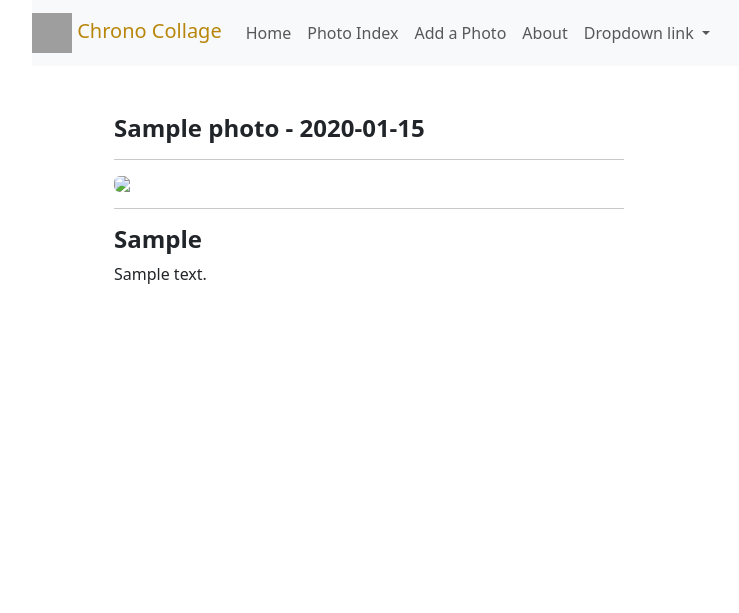
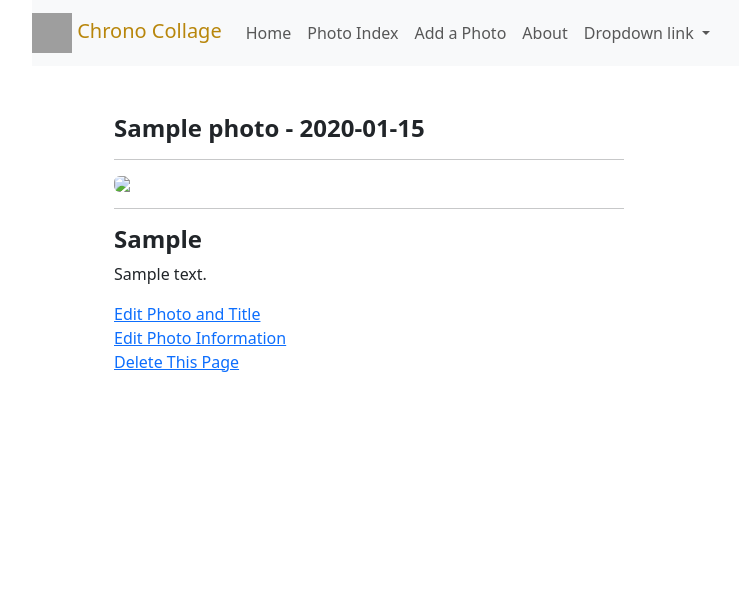
Before and after one commit to robjawn/Chrono-Collage, a Django app: template main_app/templates/photos/detail.html in a window 1280 px wide. Shown: the top 613 px of the page, without its empty margins (16-755 px from the left). Run offline with Django 4.2, Linux system fonts and the light colour scheme; the template is opened without the code that fills it: values that come from a table or form of the project are taken from there, others are empty; tables that the repository leaves empty hold one stand-in row (values such as "Sample post"); grey boxes are pictures that could not be loaded.

Commit message:
adds delete functionality and wip on update functionality

```diff
--- a/main_app/templates/main_app/photo_form.html
+++ b/main_app/templates/main_app/photo_form.html
@@ -6,7 +6,7 @@
     {{ photo_form.as_p }}
     {{ photo_context_form.as_p }}
     </table>
-    <input type="submit" value="Submit!" class="btn" />
+    <input type="submit" value="Submit!" class="btn btn-primary" />
   </form>
 
 {% endblock %}
--- a/main_app/templates/photos/detail.html
+++ b/main_app/templates/photos/detail.html
@@ -9,6 +9,11 @@
             <hr width="100%"/>
             <h2 class="fs-4 fw-bold">{{photo_context.location}}</h2>
             <p class="text-left">{{photo_context.description}}</p>
+            <a class="link">Edit Photo and Title</a>
+            <br>
+            <a class="link">Edit Photo Information</a>
+            <br>
+            <a href="{% url 'photos_delete' photo.id %}">Delete This Page</a>
         </div>
     </div>
 </div>
--- a/main_app/urls.py
+++ b/main_app/urls.py
@@ -7,4 +7,7 @@ urlpatterns = [
      path('photos/', views.photos_index, name="index"),
      path('photos/<int:photo_id>', views.photos_detail, name="detail"),
      path('photos/create/', views.create_photo, name='photos_create'),
+     path('photos/<int:photo_id>/delete/', views.photos_delete, name='photos_delete'),
+     path('photos/<int:photo_id>/update/', views.PhotoUpdate.as_view(), name='photos_update'),
+     path('photoscontext/<int:photo_id>/update', views.PhotoContextUpdate.as_view(), name='context_update')
 ]
```
Also changed, not shown: main_app/templates/main_app/photo_confirm_delete.html (added, +14 -0 lines), main_app/views.py (+18 -2 lines).
